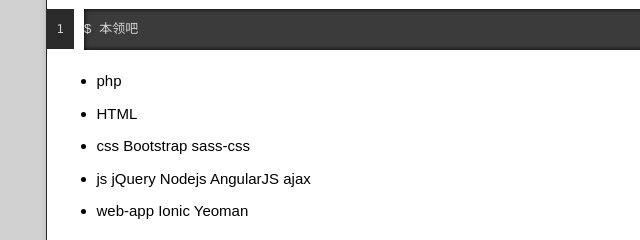
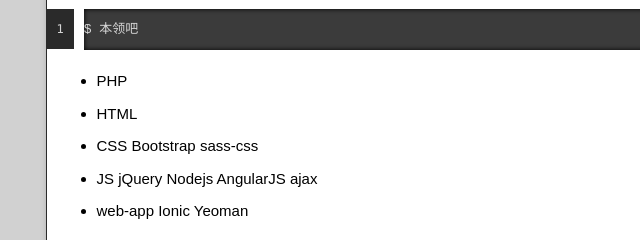
Before and after one commit to senseng/myresum, a plain HTML site: page index.html in a window 1280 px wide. Shown: the part 505-745 px from the top of the page, 257-897 px from the left. Drawn offline with nearby package versions, Linux system fonts and the light colour scheme.

```diff
--- a/index.html
+++ b/index.html
@@ -45,10 +45,10 @@
 </code></pre>
 
 <ul>
-<li>php</li>
+<li>PHP</li>
 <li>HTML</li>
-<li>css Bootstrap sass-css</li>
-<li>js jQuery Nodejs AngularJS ajax</li>
+<li>CSS Bootstrap sass-css</li>
+<li>JS jQuery Nodejs AngularJS ajax</li>
 <li>web-app Ionic Yeoman </li>
 </ul>
 
@@ -107,7 +107,7 @@
 <pre><code>$ 联系吧
 </code></pre>
 
-<p>我的邮箱 <a href="mailto:mailfangda@163.com">mailfangda@163.com</a>  想我就联系我吧</p>
+<p>邮箱 <a href="mailto:mailfangda@163.com">mailfangda@163.com</a>  想我就联系我吧</p>
 
 <ul>
 <li>奋斗</li>
```
Also changed, not shown: params.json (+1 -1 lines).
